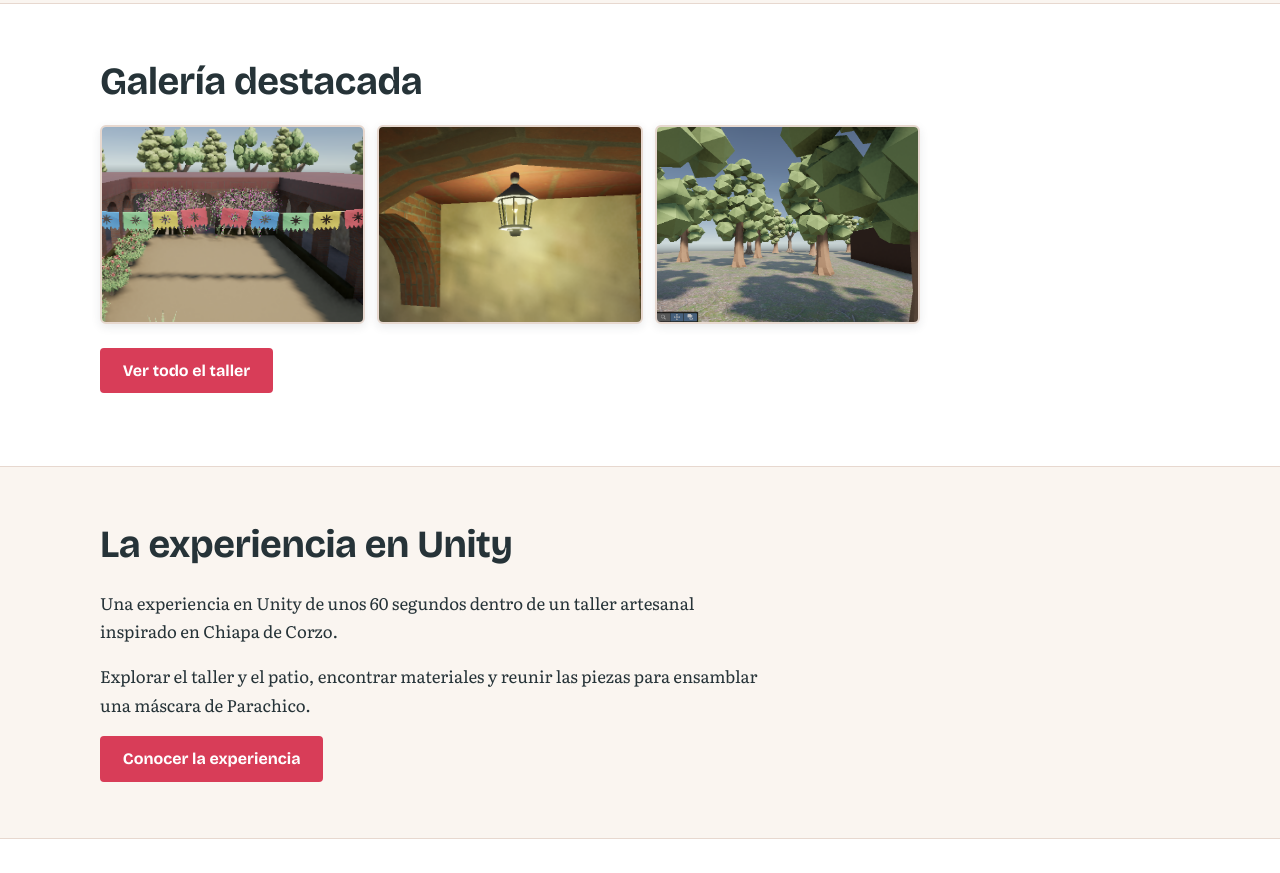
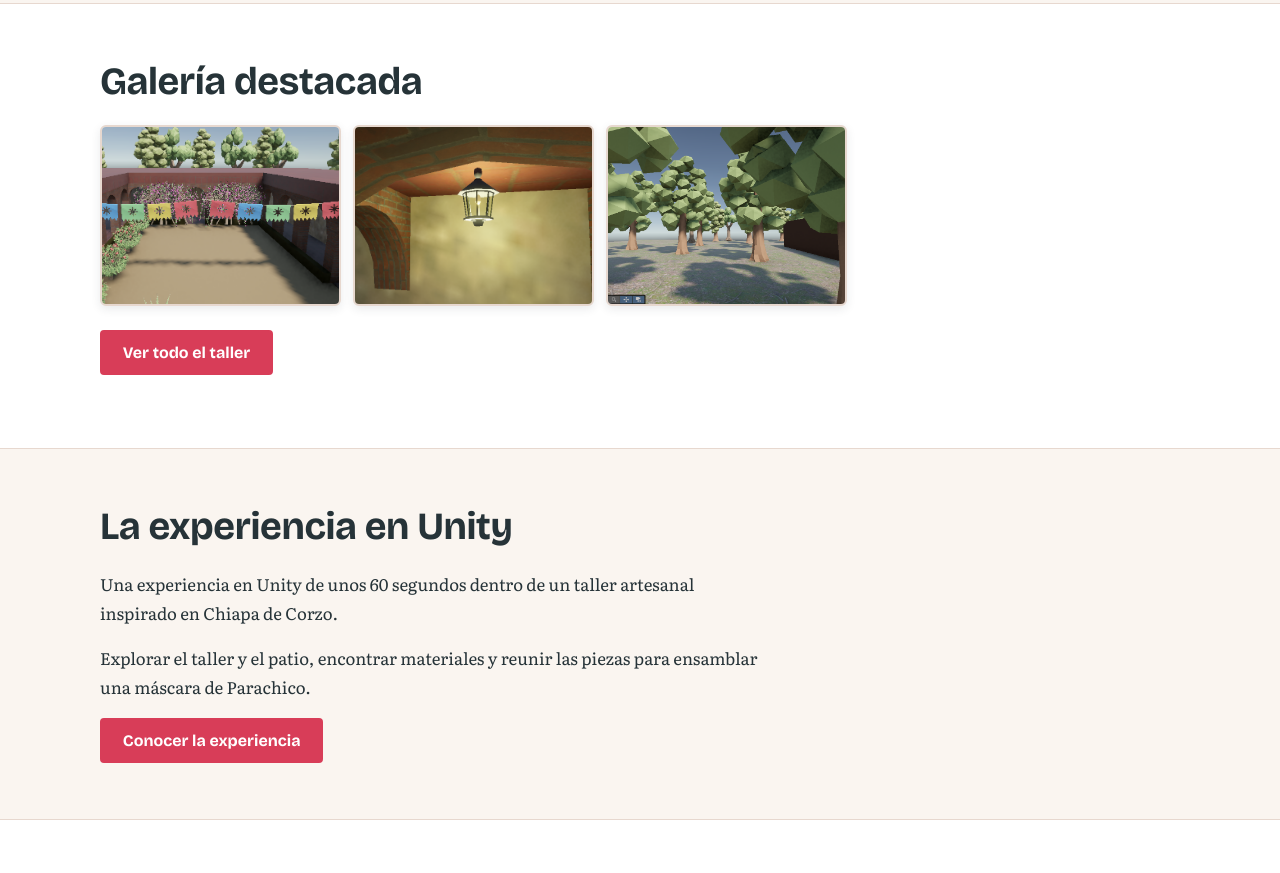
Before and after one commit to axturrxn/Pal-Chito-Web, a plain HTML site: page index.html in a window 1280 px wide. Shown: the part 1740-2613 px from the top of the page. Drawn offline with nearby package versions, Linux system fonts and the light colour scheme.

Commit message:
cantidad de fotos horizontales

```diff
--- a/css/styles.css
+++ b/css/styles.css
@@ -459,15 +459,21 @@ body[data-pagina="creditos"]    { --hero-img: url("../assets/logos/Carmesi Logo
   display: grid;
   grid-template-columns: repeat(auto-fill, minmax(200px, 1fr));
   gap: 12px;
-  max-width: 820px;
+  max-width: 1000px;
+  align-items: start;          /* cada tarjeta mide lo suyo, sin estirarse */
 }
 
-.gal .media img,
-.gal .media .ph {
+.gal > * {
+  min-width: 0;                /* evita que una foto grande ensanche su columna */
+}
+
+.gal img,
+.gal .ph {
   width: 100%;
-  aspect-ratio: 4 / 3;
   height: auto;
-  object-fit: cover;
+  max-height: none;            /* anula límites de altura de otras reglas */
+  aspect-ratio: 4 / 3;         /* todas con la misma proporción */
+  object-fit: cover;           /* recorta en vez de deformar */
   display: block;
 }
 
```
